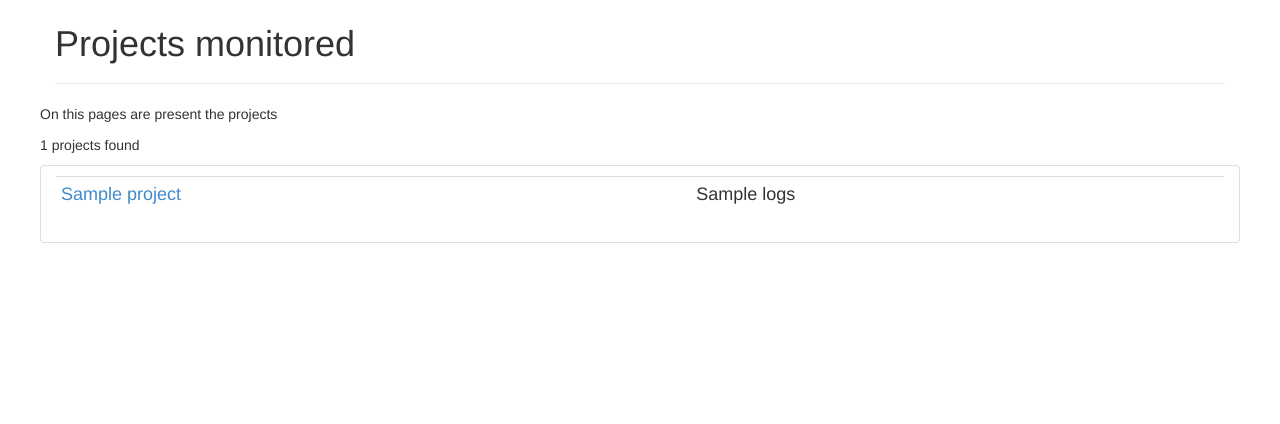
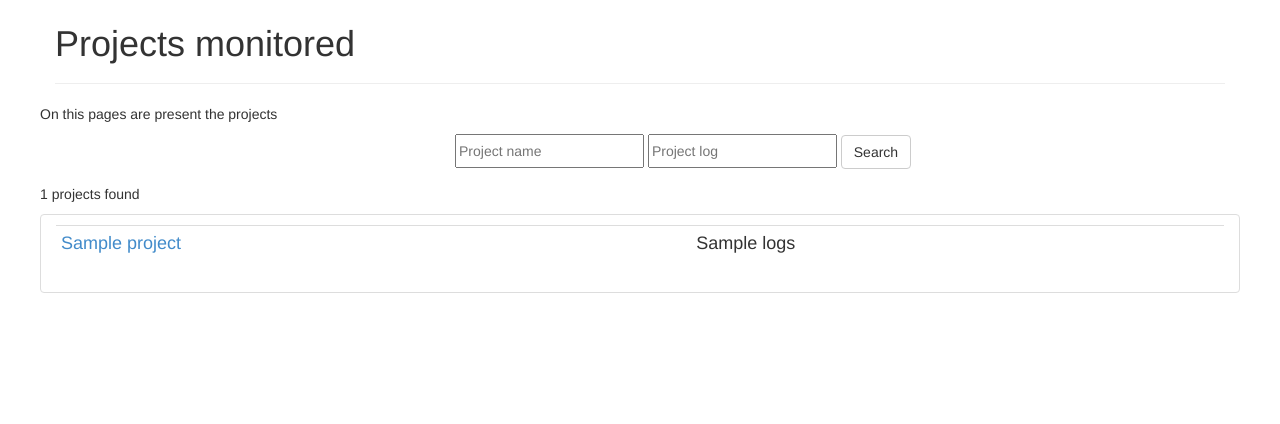
Before and after one commit to fedora-infra/anitya, a Python web app: template anitya/templates/updates.html in a window 1280 px wide. Shown: the part 51-475 px from the top of the page. Run offline with Jinja, Linux system fonts and the light colour scheme; the template is opened without the code that fills it: most values are stand-ins (such as "Sample title", 1, 10 or a date in 2020); some libraries are stand-ins or nearby versions.

Commit message:
Adjust the UI to support filtering by project name and log

```diff
--- a/anitya/templates/updates.html
+++ b/anitya/templates/updates.html
@@ -20,7 +20,7 @@
 </div>
 
 <div class="row show-grid">
-  <div class="col-sm-6">
+  <div class="col-sm-4">
     {% if total_page > 1 %}
     <ul class="pagination pagination-sm">
         <li>
@@ -60,6 +60,18 @@
     {% endif %}
   </div>
 
+  <div class="col-sm-8">
+    <form action="{{url_for('projects_updated', status=status) }}"
+          role="form" action="GET">
+      <div class="form-group">
+        <input type="text" name="name" placeholder="Project name" class="SearchBox"/>
+        <input type="text" name="log" placeholder="Project log" class="SearchBox"/>
+        <button type="submit" class="btn btn-default">
+          Search
+        </button>
+      </div>
+    </form>
+  </div>
 </div>
 
 <div class="row">
--- a/anitya/ui.py
+++ b/anitya/ui.py
@@ -87,6 +87,8 @@ def projects():
 def projects_updated(status='updated'):
 
     page = flask.request.args.get('page', 1)
+    name = flask.request.args.get('name', None)
+    log = flask.request.args.get('log', None)
 
     try:
         page = int(page)
@@ -106,9 +108,9 @@ def projects_updated(status='updated'):
             'was retrieved correctly')
 
     projects = anitya.lib.model.Project.updated(
-        SESSION, status=status, page=page)
+        SESSION, status=status, name=name, log=log, page=page)
     projects_count = anitya.lib.model.Project.updated(
-        SESSION, status=status, count=True)
+        SESSION, status=status, name=name, log=log, count=True)
 
     total_page = int(ceil(projects_count / float(50)))
 
```
